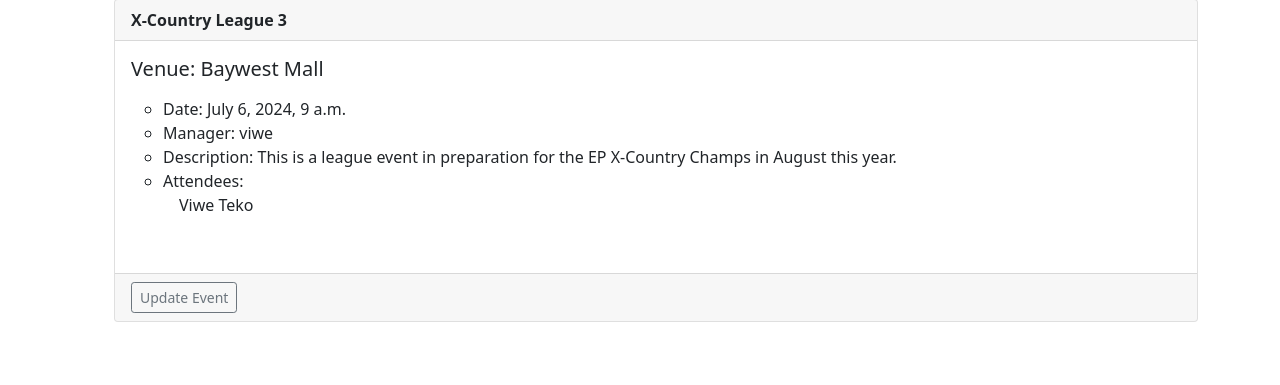
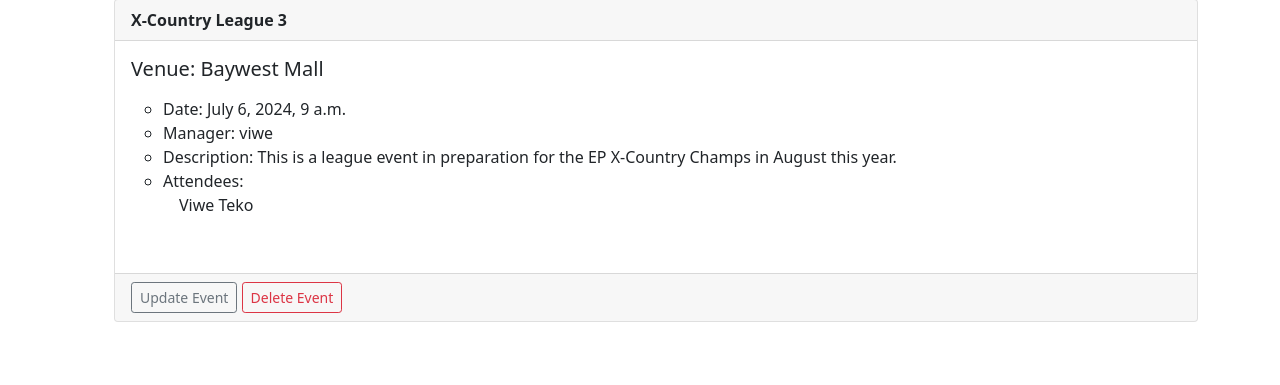
Before and after one commit to ViweTeko/learning_django, a Django app: template mysite/events/templates/events/event_list.html in a window 1280 px wide. Shown: the part 137-522 px from the top of the page. Run offline with Django 5.2, Linux system fonts and the light colour scheme; the template is opened without the code that fills it: values that come from a table or form of the project are taken from there, others are empty; data comes from the database, SQL or seed files in the repository; parts of the project's set-up code (start-up, migrations or seed data) failed here and were passed over.

Commit message:
Able to delete events and venues

```diff
--- a/mysite/events/templates/events/event_list.html
+++ b/mysite/events/templates/events/event_list.html
@@ -33,6 +33,9 @@
       <a href="{% url 'update-event' event.id %}"
       class="btn btn-outline-secondary btn-sm">
       Update Event</a>
+      <a href="{% url 'delete-event' event.id %}"
+      class="btn btn-outline-danger btn-sm">
+      Delete Event</a>
     </div>
   </div>
   {% endfor %}
--- a/mysite/events/templates/events/venue.html
+++ b/mysite/events/templates/events/venue.html
@@ -16,6 +16,10 @@
             <a href="{% url 'update-venue' venue.id %}"
             class="btn btn-outline-secondary btn-sm">
                 Update</a>
+
+                <a href="{% url 'delete-venue' venue.id %}"
+            class="btn btn-outline-danger btn-sm">
+                Delete</a>
         </td>
 
     </tr>
--- a/mysite/events/urls.py
+++ b/mysite/events/urls.py
@@ -12,4 +12,6 @@ urlpatterns = [
     path('update_venue/<int:venue_id>', views.update_venue, name="update-venue"),
     path('add_event/', views.add_event, name="add-event"),
     path('update_event/<int:event_id>', views.update_event, name="update-event"),
+    path('delete_event/<int:event_id>', views.delete_event, name="delete-event"),
+    path('delete_venue/<int:venue_id>', views.delete_venue, name="delete-venue"),
 ]
```
Also changed, not shown: mysite/events/views.py (+12 -0 lines).
